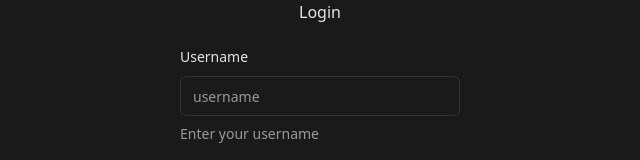
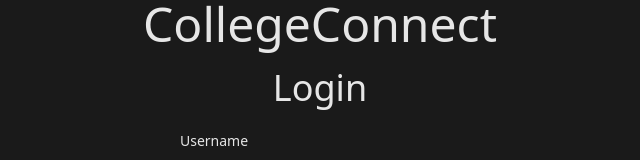
Before and after one commit to PrathamPatel010/College-Connect, a React (Vite) app in the folder client/: page / in a window 1280 px wide. Shown: the top 160 px of the page, without its empty margins (320-960 px from the left). Built offline with nearby package versions, Linux system fonts and the light colour scheme; no server answers.

Commit message:
fix:fixed minor bugs in API and frontend

```diff
--- a/client/src/components/Chat/ChatBox.tsx
+++ b/client/src/components/Chat/ChatBox.tsx
@@ -67,7 +67,6 @@ const ChatBox = () => {
             setMessages(response.data.data.messages);
         } catch (err) {
             setMessages([]);
-            console.log(err);
         }
     }
 
@@ -112,7 +111,9 @@ const ChatBox = () => {
             {selectedChat && (
                 <ChatHeader selectedChat={selectedChat} setSelectedChat={setSelectedChat} />
             )}
-            {selectedChat && (<ScrollableChat messages={messages} />)}
+            {selectedChat && (
+                <ScrollableChat messages={messages} />)
+            }
             {selectedChat && (
                 <div className="bg-gray-500 sticky bottom-0 flex w-full items-center space-x-2">
                     <Input onChange={
--- a/client/src/components/Chat/ScrollableChat.tsx
+++ b/client/src/components/Chat/ScrollableChat.tsx
@@ -8,7 +8,7 @@ const ScrollableChat = ({ messages }: Props) => {
 
     return (
         <ScrollableFeed className='bg-gray-400 overflow-y-auto'>
-            {messages.map(message => <MessageBox message={message} />)}
+            {messages.map(message => <MessageBox key={message?.id} message={message} />)}
         </ScrollableFeed>
     )
 }
--- a/client/src/components/LoginForm.tsx
+++ b/client/src/components/LoginForm.tsx
@@ -19,6 +19,7 @@ import { toast } from "./ui/use-toast";
 import axios from "axios";
 import { Toaster } from "./ui/toaster";
 import { cn } from "../lib/utils";
+import Header from "./ui/Header";
 
 const LoginForm = () => {
     const navigate = useNavigate();
@@ -69,7 +70,8 @@ const LoginForm = () => {
 
     return (
         <>
-            <Heading text="Login" />
+            <Header />
+            <Heading className={`flex justify-center items-center text-4xl mt-5`} text="Login" />
             <Form {...form}>
                 <form className="pt-5 flex flex-col items-center space-y-4" onSubmit={form.handleSubmit(onSubmit)}>
                     <FormField
--- a/client/src/components/Message/MessageBox.tsx
+++ b/client/src/components/Message/MessageBox.tsx
@@ -6,7 +6,7 @@ interface Props {
 }
 
 const MessageBox = ({ message }: Props) => {
-    const isSender = message.sender.id === loggedInUser.id;
+    const isSender = message?.sender?.id === loggedInUser?.id;
     return (
         <div key={message.id} className={`flex p-1 ${isSender ? 'justify-end' : ''}`}>
             <span className={`p-2 ${isSender ? 'bg-green-900' : 'bg-blue-900'} rounded-lg max-w-[50%] w-fit`}>
--- a/client/src/components/Modal/NewGroupChat.tsx
+++ b/client/src/components/Modal/NewGroupChat.tsx
@@ -109,7 +109,7 @@ function ModalNewGroupChat({ dialogOpen, setDialogOpen }: Props) {
             if (user.id === loggedInUser.id) {
                 toast({
                     className: cn(
-                        'top-0 right-0 flex fixed md:max-w-[420px] md:top-4 md:right-4'
+                        'top-0 right-0 flex fixed md:max-w-[420px] md:top-4 md:right-4 z-50'
                     ),
                     title: "Cannot remove yourself as you are admin",
                     status: "error",
@@ -169,9 +169,12 @@ function ModalNewGroupChat({ dialogOpen, setDialogOpen }: Props) {
                                 className="col-span-3"
                             />
                         </div>
+                        <div className="'top-0 right-0 flex fixed md:max-w-[420px] md:top-4 md:right-4'">
+                            <Toaster />
+                        </div >
                     </div>
                     <div className="flex flex-wrap space-x-1 space-y-1">
-                        {selectedUsers.map(u => <UserBadgeInGroupChat onClick={(user) => removeFromUsersToAdd(user)} key={u.id} user={u} />)}
+                        {selectedUsers?.map(u => <UserBadgeInGroupChat onClick={(user) => removeFromUsersToAdd(user)} key={u?.id} user={u!} />)}
                     </div>
                     <div className="flex flex-col space-y-1">
                         {users.map(user => <UserListItem key={user.id} onClick={() => handleClickOnUserList(user)} user={user} />)}
@@ -181,9 +184,7 @@ function ModalNewGroupChat({ dialogOpen, setDialogOpen }: Props) {
                     </DialogFooter>
                 </DialogContent>
             </Dialog>
-            <div className="'top-0 right-0 flex fixed md:max-w-[420px] md:top-4 md:right-4'">
-                <Toaster />
-            </div >
+
 
         </>
     )
--- a/client/src/components/SideDrawer.tsx
+++ b/client/src/components/SideDrawer.tsx
@@ -105,7 +105,7 @@ const SideDrawer = () => {
                     </Tooltip>
                 </TooltipProvider>
                 <div>
-                    <Heading mt={3} size={4} text="College Connect" />
+                    <Heading className={`flex justify-center items-center text-3xl mt-3`} text="College Connect" />
                 </div>
                 <div className="flex space-x-10">
                     <i className="text-3xl fa-solid fa-bell cursor-pointer"></i>
--- a/client/src/components/ui/Heading.tsx
+++ b/client/src/components/ui/Heading.tsx
@@ -1,22 +1,14 @@
 interface Props {
     text: string;
-    size?: number;
-    pt?: number,
-    mt?: number,
+    className: string,
 }
 
-const Heading = ({ text, size, pt, mt }: Props) => {
+const Heading = ({ text, className }: Props) => {
     return (
-        <div className={`flex justify-center items-center text-${size}xl pt-${pt} mt-${mt}`}>
+        <div className={className}>
             {text}
         </div>
     );
 }
 
-Heading.defaultProps = {
-    size: 5,
-    pt: 0,
-    mt: 0,
-};
-
 export default Heading;
```
Also changed, not shown: 1 other file (tests, documents, lock files or other folders).
